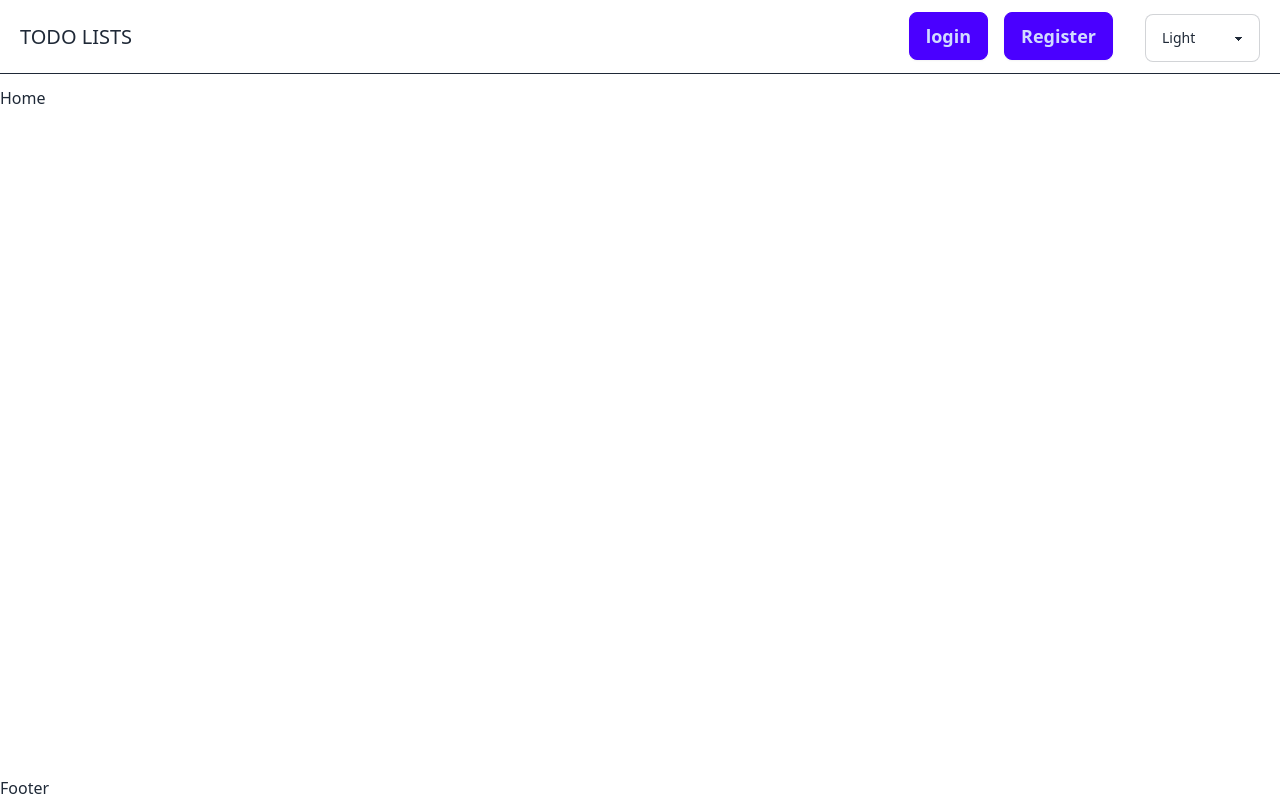
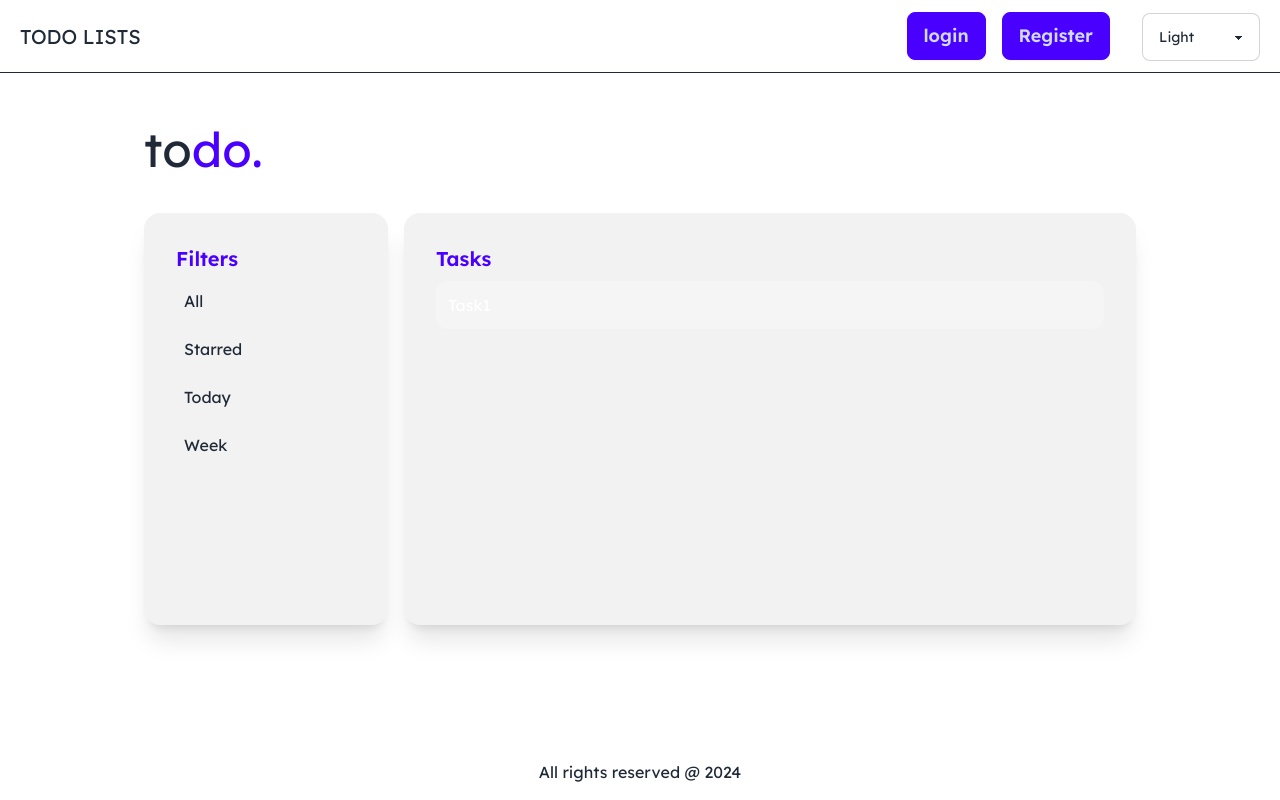
Before and after one commit to mishalmusthafa/todolistmernapp, a React (Create React App) app in the folder frontend/: page / in a window 1280 px wide. Built offline with nearby package versions, Linux system fonts and the light colour scheme.

Commit message:
Added the todo main content models

```diff
--- a/frontend/src/App.js
+++ b/frontend/src/App.js
@@ -12,16 +12,16 @@ function App() {
     return (
         <>
             <Router>
-                <div className="min-h-screen flex flex-col">
+                <div className="flex flex-col min-h-screen ">
                     <Header />
-                    <div className="container mx-auto flex-grow">
+                    <main className="flex flex-grow">
                         <Routes>
                             <Route path="/" element={<Home />} />
                             <Route path="/about" element={<About />} />
                             <Route path="/login" element={<Login />} />
                             <Route path="/register" element={<Register />} />
                         </Routes>
-                    </div>
+                    </main>
                     <Footer />
                 </div>
             </Router>
--- a/frontend/src/components/Footer.jsx
+++ b/frontend/src/components/Footer.jsx
@@ -1,7 +1,11 @@
 import React from 'react';
 
 function Footer() {
-    return <div className="container mx-auto">Footer</div>;
+    return (
+        <div className="mt-auto py-4 text-center">
+            All rights reserved @ 2024
+        </div>
+    );
 }
 
 export default Footer;
--- a/frontend/src/components/Header.jsx
+++ b/frontend/src/components/Header.jsx
@@ -10,7 +10,7 @@ function Header() {
                         <h1 className="text-xl">TODO LISTS</h1>
                     </Link>
                 </div>
-                <div className=''>
+                <div className="">
                     <Link to="/login">
                         <button className="btn btn-primary mr-4 text-lg">
                             login
--- a/frontend/src/index.css
+++ b/frontend/src/index.css
@@ -1,3 +1,12 @@
+@import url('https://fonts.googleapis.com/css2?family=Lexend+Deca:wght@100..900&display=swap');
+
 @tailwind base;
 @tailwind components;
 @tailwind utilities;
+
+body {
+    font-family: 'Lexend Deca', sans-serif;
+    font-optical-sizing: auto;
+    font-weight: 400;
+    font-style: normal;
+}
--- a/frontend/src/pages/Home.jsx
+++ b/frontend/src/pages/Home.jsx
@@ -1,7 +1,48 @@
 import React from 'react';
 
 function Home() {
-    return <div>Home</div>;
+    return (
+        <div className="flex flex-col items-center w-full">
+            <div className="w-full max-w-5xl px-4">
+                <header className="flex items-center justify-between h-32">
+                    <h1 className="text-5xl">
+                        to<span className="text-primary">do.</span>
+                    </h1>
+                </header>
+                <div className="flex flex-row items-start justify-center gap-4 w-full h-full ">
+                    <div className="w-1/4 card bg-base-200 shadow-xl h-full">
+                        <nav className="card-body">
+                            <h2 className="card-title text-primary">Filters</h2>
+                            <ul className="space-y-2">
+                                <li className="text-start p-2 rounded-lg  transition-colors ease duration-300 hover:bg-white/20 cursor-pointer">
+                                    All
+                                </li>
+                                <li className="text-start p-2 rounded-lg transition-colors ease duration-300  hover:bg-white/20 cursor-pointer">
+                                    Starred
+                                </li>
+                                <li className="text-start p-2 rounded-lg transition-colors ease duration-300 hover:bg-white/20 cursor-pointer">
+                                    Today
+                                </li>
+                                <li className="text-start p-2 rounded-lg transition-colors ease duration-300 hover:bg-white/20 cursor-pointer">
+                                    Week
+                                </li>
+                            </ul>
+                        </nav>
+                    </div>
+                    <div className="w-3/4 card bg-base-200 shadow-xl h-full">
+                        <main className="card-body">
+                            <h2 className="card-title text-primary">Tasks</h2>
+                            <ul className="space-y-2">
+                                <li className="rounded-xl p-3 bg-white/20 text-white">
+                                    Task1
+                                </li>
+                            </ul>
+                        </main>
+                    </div>
+                </div>
+            </div>
+        </div>
+    );
 }
 
 export default Home;
--- a/frontend/src/pages/Login.jsx
+++ b/frontend/src/pages/Login.jsx
@@ -38,9 +38,9 @@ function Login() {
     };
 
     return (
-        <div className="hero min-h-screen">
+        <div className="hero w-full ">
             {/* Login and other texts */}
-            <div className="hero-content flex-col lg:flex-row-reverse">
+            <div className="hero-content flex-col lg:flex-row-reverse items-center justify-center">
                 <div className="text-center lg:text-left min-w-80">
                     <h1 className="text-5xl font-bold">Login now!</h1>
                     <p className="py-6">
--- a/frontend/src/pages/Register.jsx
+++ b/frontend/src/pages/Register.jsx
@@ -43,9 +43,9 @@ function Register() {
     };
 
     return (
-        <div className="hero min-h-screen">
+        <div className="hero w-full">
             {/* Register and other texts */}
-            <div className="hero-content flex-col lg:flex-row-reverse">
+            <div className="hero-content flex-col lg:flex-row-reverse items-center justify-center">
                 <div className="text-center lg:text-left min-w-80">
                     <h1 className="text-5xl font-bold">Register now!</h1>
                     <p className="py-6">
--- a/frontend/tailwind.config.js
+++ b/frontend/tailwind.config.js
@@ -7,6 +7,5 @@ module.exports = {
     plugins: [require('daisyui')],
     daisyui: {
         themes: ['light', 'dark', 'cupcake'],
-        defaultTheme: 'light',
     },
 };
```
